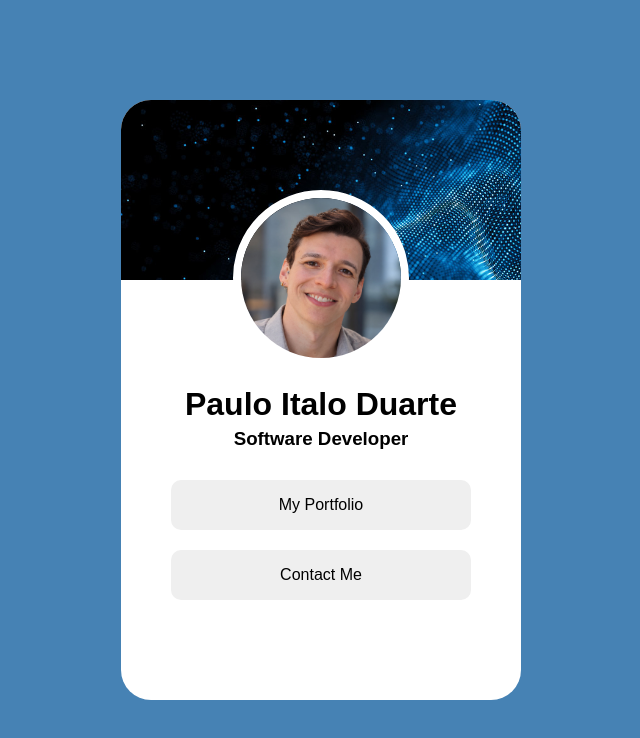
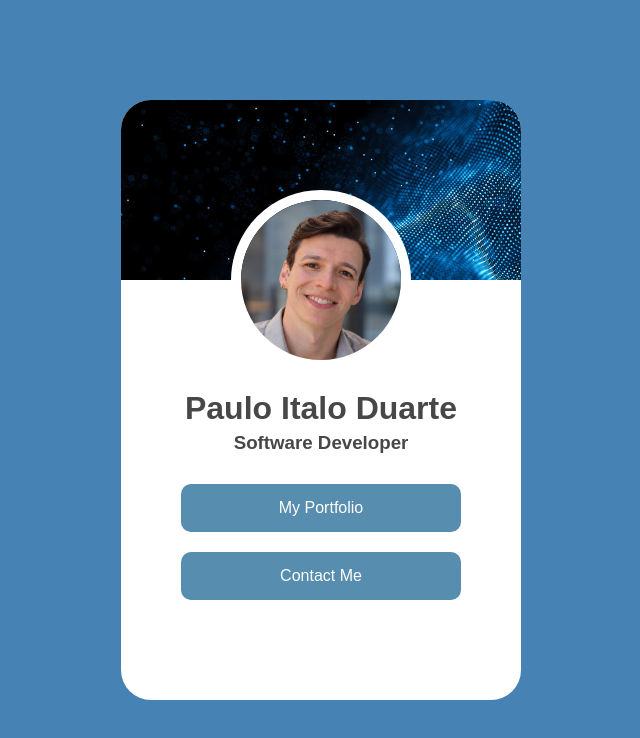
Before and after one commit to italod21/linktree, a plain HTML site: page index.html in a window 1280 px wide. Shown: the whole page, without its empty margins (319-959 px from the left). Drawn offline with Linux system fonts and the light colour scheme.

Commit message:
ajuste de caminha da imagem, mudança de botões para links

```diff
--- a/index.html
+++ b/index.html
@@ -9,15 +9,15 @@
 <body>
     <div class="card">
         <div class="background">
-            <img src="/images/fundo-superior.jpg" alt="">
+            <img src="./images/fundo-superior.jpg" alt="">
         </div>
         <div class="photo">
             <img src="./images/Foto1.jpg" alt="">
         </div>
         <h1>Paulo Italo Duarte</h1>
         <h3>Software Developer</h3>
-        <button type="button">My Portfolio</button>
-        <button type="button">Contact Me</button>
+        <a href="">My Portfolio</a>
+        <a href="">Contact Me</a>
     </div>
 </body>
 </html>
--- a/style.css
+++ b/style.css
@@ -42,26 +42,34 @@ body {
     width: 40%;
     border-radius: 50%;
     aspect-ratio: 1 / 1;
-    object-fit: cover;
     overflow: hidden;
     position: relative;
     margin-bottom: 20px;
-    border: 8px solid white ;
+    border: 10px solid white ;
 }
 
 .photo img {
     width: 160px;
+    object-fit: cover;
 }
 
 h3 {
     margin: 5px 0 30px;
 }
 
-button {
+h1, h3 {
+    color: rgb(71, 71, 71);
+}
+
+a {
     margin-bottom: 20px;
-    width: 300px;
-    height: 50px;
+    background-color:rgb(87, 141, 174);
     font-size: 16px;
+    padding: 15px;
+    width: 250px;
+    text-decoration: none;
+    text-align: center;
     border-radius: 10px;
     border: none;
+    color: white;
 }
```
